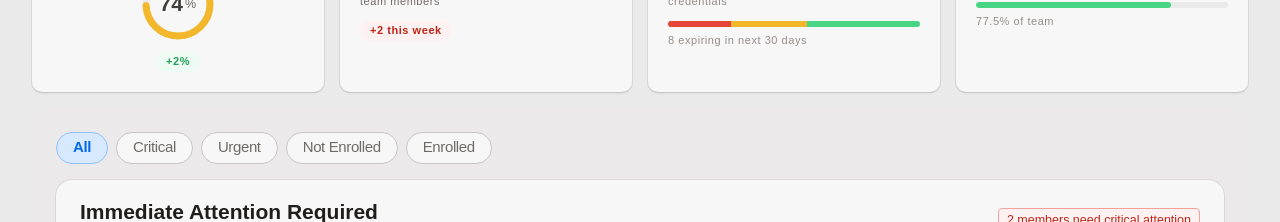
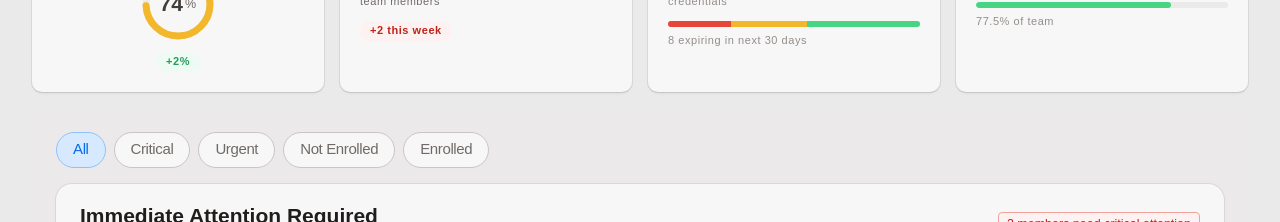
Before and after one commit to Gianeo/thinkprop, a Next.js app: page /design-system in a window 1280 px wide. Shown: the part 2100-2322 px from the top of the page. Built offline with nearby package versions, Linux system fonts and the light colour scheme; a web font is replaced by a local one.

Commit message:
Various 26/02/26

```diff
--- a/components/admin/DepartmentFilter.tsx
+++ b/components/admin/DepartmentFilter.tsx
@@ -1,6 +1,6 @@
 'use client'
 
-import { Button } from '@/components/ui/button'
+import { Pills } from '@/components/ui/pills'
 
 interface DepartmentFilterProps {
   selected: string
@@ -10,26 +10,5 @@ interface DepartmentFilterProps {
 const filters = ['All', 'Critical', 'Urgent', 'Not Enrolled', 'Enrolled']
 
 export default function DepartmentFilter({ selected, onChange }: DepartmentFilterProps) {
-  return (
-    <div className="flex flex-wrap items-center gap-2">
-      {filters.map((filter) => {
-        const isSelected = selected === filter
-
-        return (
-          <Button
-            key={filter}
-            variant={isSelected ? 'default' : 'outline'}
-            className={
-              isSelected
-                ? 'h-8 rounded-full bg-primary-weaker border border-primary-weak px-4 type-caption font-semibold text-primary-default hover:bg-primary-stronger'
-                : 'h-8 rounded-full border-neutral-weak bg-level-1 px-4 type-caption font-medium text-calm hover:border-neutral-weak hover:text-loud'
-            }
-            onClick={() => onChange(filter)}
-          >
-            {filter}
-          </Button>
-        )
-      })}
-    </div>
-  )
+  return <Pills options={filters} selected={selected} onChange={onChange} />
 }
--- /dev/null
+++ b/components/ui/pills.tsx
@@ -0,0 +1,36 @@
+'use client'
+
+import { Button } from '@/components/ui/button'
+import { cn } from '@/lib/utils'
+
+interface PillsProps {
+  options: string[]
+  selected: string
+  onChange: (value: string) => void
+  className?: string
+}
+
+export function Pills({ options, selected, onChange, className }: PillsProps) {
+  return (
+    <div className={cn('flex flex-wrap items-center gap-2', className)}>
+      {options.map((option) => {
+        const isSelected = selected === option
+
+        return (
+          <Button
+            key={option}
+            variant={isSelected ? 'default' : 'outline'}
+            className={
+              isSelected
+                ? 'rounded-full border border-primary-weak bg-primary-weaker px-4 py-2.5 type-caption font-normal text-primary-default hover:bg-primary-stronger'
+                : 'rounded-full border-neutral-weak bg-level-1 px-4 py-2.5 type-caption font-normal text-calm hover:border-neutral-weak hover:text-loud'
+            }
+            onClick={() => onChange(option)}
+          >
+            {option}
+          </Button>
+        )
+      })}
+    </div>
+  )
+}
```
